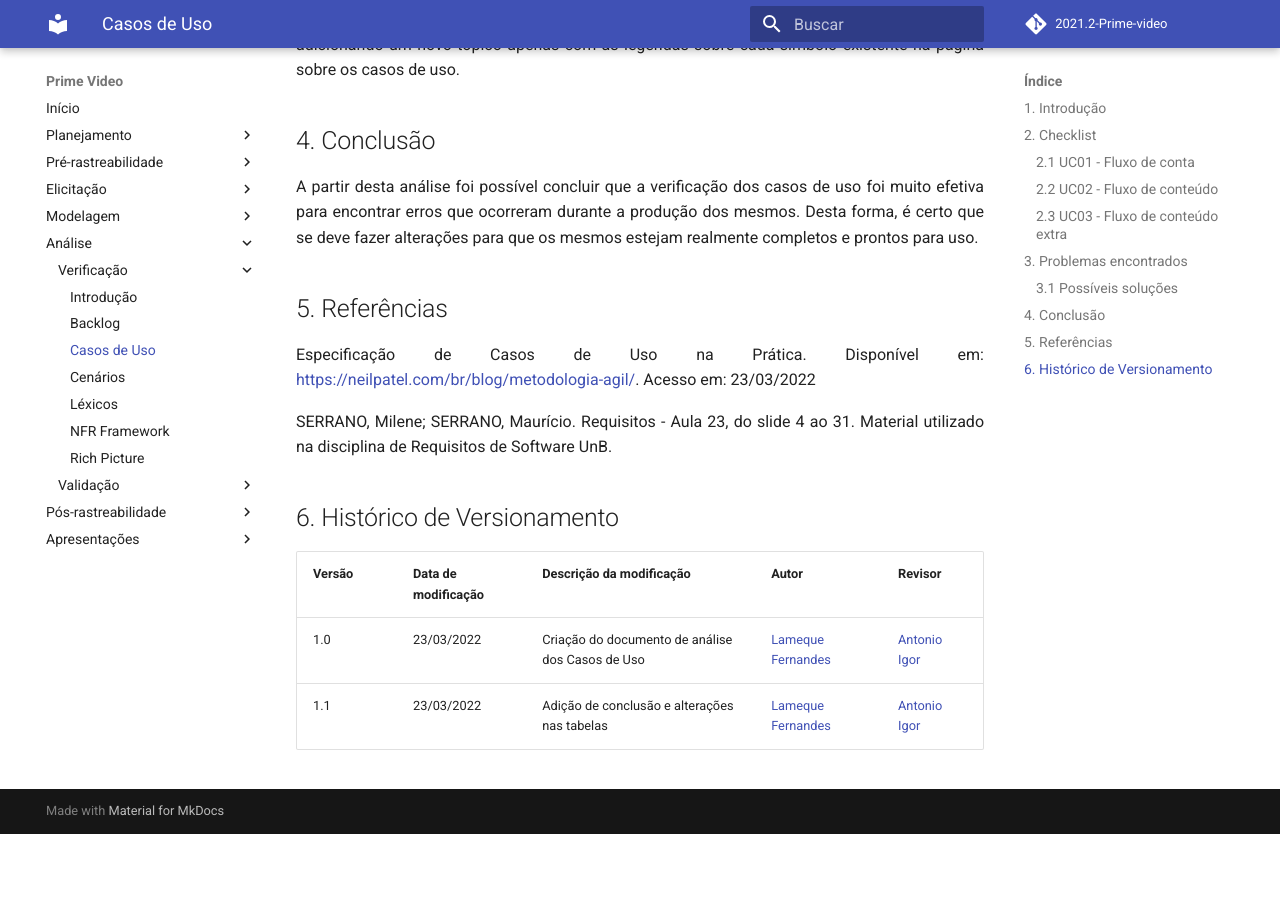
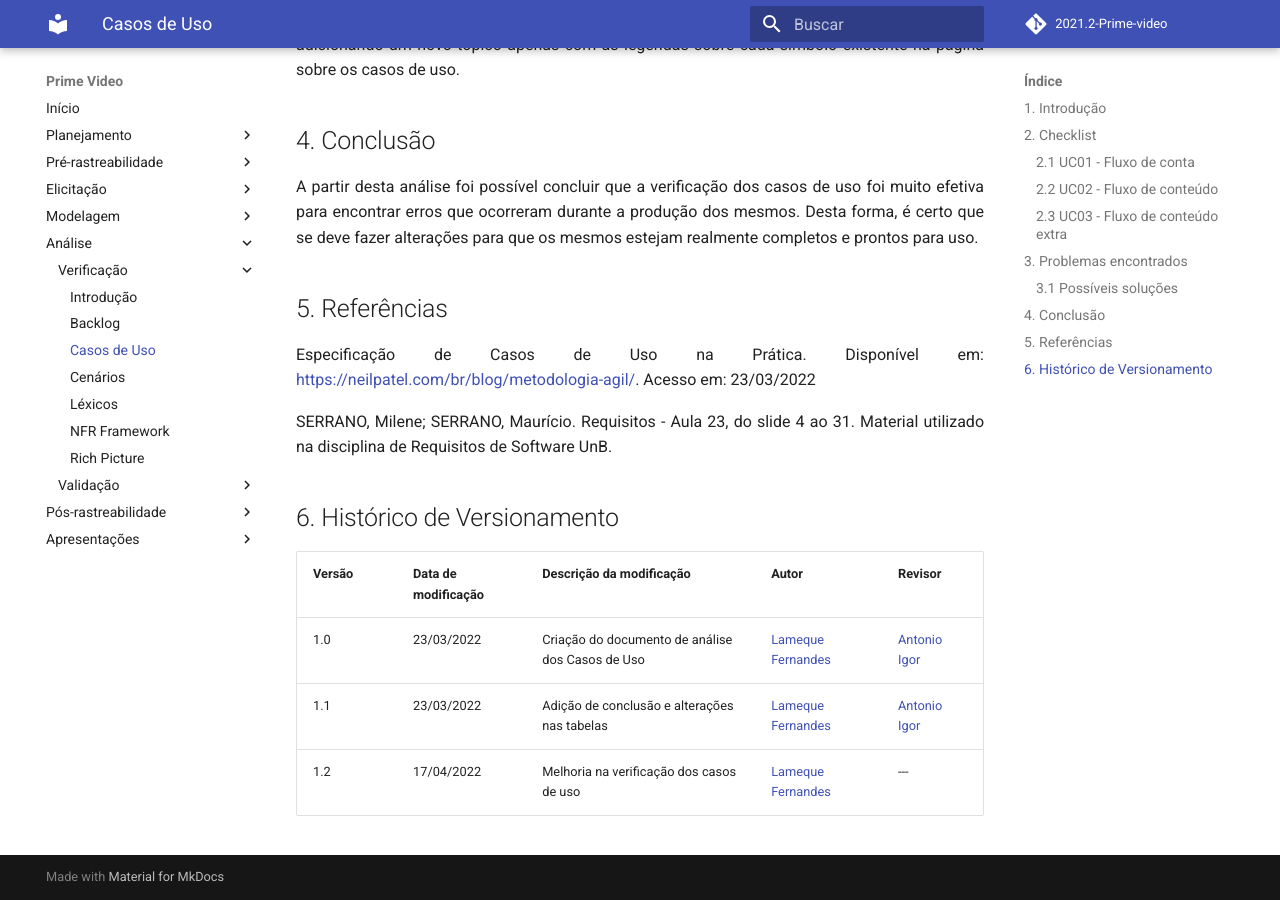
Before and after one commit to Requisitos-de-Software/2021.2-Prime-video, an MkDocs documentation site: the page built from docs/analise/verificacao/casos_de_uso.md, in a window 1280 px wide and 900 px high, scrolled down 2918 px. Built offline with MkDocs 1.6.1 and Material for MkDocs 9.7.7, drawn with Linux system fonts in a browser that asks for light colours; comment, search, counter and statistics services are not loaded; before the commit the page ends 3752 px from its top, so only the background shows below that.

Commit message:
adicionando alteracoes no historico de versionamento

```diff
--- a/docs/analise/verificacao/casos_de_uso.md
+++ b/docs/analise/verificacao/casos_de_uso.md
@@ -176,3 +176,4 @@
 |-|-|-|-|-|
 |1.0|23/03/2022|Criação do documento de análise dos Casos de Uso|[Lameque Fernandes](https://github.com/lamequefernandes)|[Antonio Igor](https://github.com/antonioigorcarvalho)|
 |1.1|23/03/2022|Adição de conclusão e alterações nas tabelas|[Lameque Fernandes](https://github.com/lamequefernandes)|[Antonio Igor](https://github.com/antonioigorcarvalho)|
+|1.2|17/04/2022|Melhoria na verificação dos casos de uso|[Lameque Fernandes](https://github.com/lamequefernandes)| --- |
```
